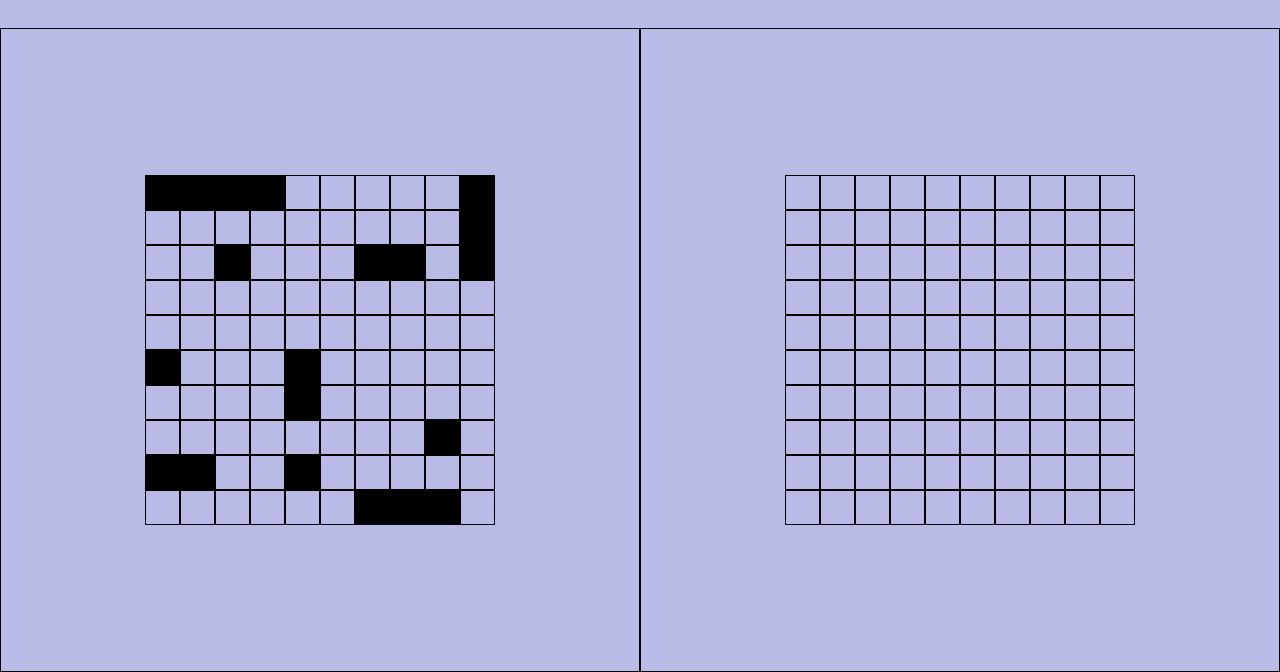
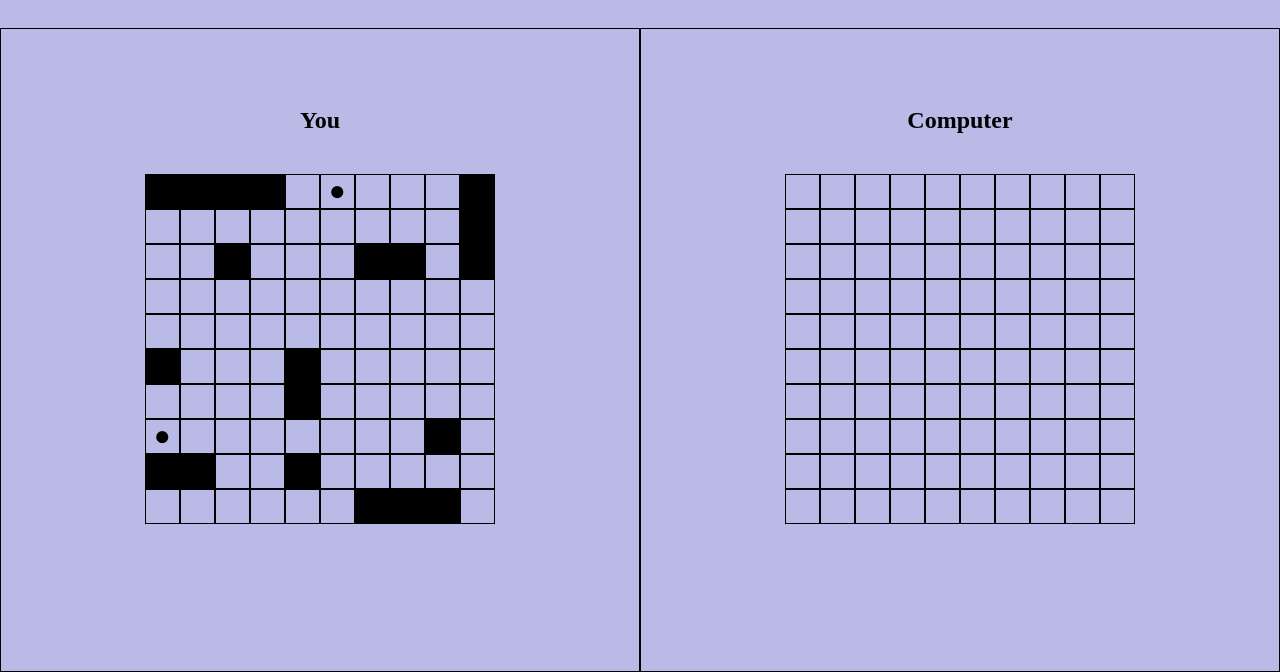
Before and after one commit to Vlad-Petruk/battleship, a website built with webpack: page src/index.html in a window 1280 px wide. Shown: the part 128-800 px from the top of the page. Built offline with nearby package versions, Linux system fonts and the light colour scheme.

Commit message:
add functionality for computer to randomly attack player board

```diff
--- a/src/UI.js
+++ b/src/UI.js
@@ -3,22 +3,58 @@ import { Player } from "./player";
 import { Ship } from "./ship";
 
 
-function renderGameboard (player, box) {
+function renderPlayerGameboard(player, box) {
+    const container = document.createElement('div');
+    container.classList.add('container')
+    function render() {
+        container.textContent = '';
+        for (let i = 0; i < player.gameboard.gameboard.length; i++) {
+            for (let j = 0; j < player.gameboard.gameboard[i].length; j++) {
+                const square = document.createElement('div');
+                if(typeof(player.gameboard.gameboard[i][j]) === 'object') {
+                    if(player.gameboard.gameboard[i][j].value = 'O') {
+                        square.innerHTML = player.gameboard.gameboard[i][j].value;
+                        square.classList.add('black')
+                    }
+                } else if (player.gameboard.gameboard[i][j] === "X"){
+                    square.innerHTML = player.gameboard.gameboard[i][j];
+                    square.classList.add('orange')
+                }
+                else {
+                    square.innerHTML = player.gameboard.gameboard[i][j];
+                }
+                container.appendChild(square);
+            }
+        }
+        box.append(container)
+    }
+    function attack () {
+        let colRandom = Math.floor(Math.random() * 10);
+        let rowRandom = Math.floor(Math.random() * 10);
+        if(player.gameboard.gameboard[colRandom][rowRandom] !== '\u25CF'&&player.gameboard.gameboard[colRandom][rowRandom].value !== 'X') {
+            player.gameboard.receiveAttack(colRandom,rowRandom);
+            if(typeof(player.gameboard.gameboard[colRandom][rowRandom]) === 'object') {
+                player.gameboard.gameboard[colRandom][rowRandom] = player.gameboard.gameboard[colRandom][rowRandom].value;
+                render()
+            } else {
+                render()
+            }
+        }
+    }
+
+    return {
+        render,
+        attack
+    }
+}
+
+function renderCompGameboard (player, box) {
     const container = document.createElement('div');
     container.classList.add('container')
     for (let i = 0; i < player.gameboard.gameboard.length; i++) {
         for (let j = 0; j < player.gameboard.gameboard[i].length; j++) {
             const square = document.createElement('div');
-        if(player.type === 'You') {
-            if(typeof(player.gameboard.gameboard[i][j]) === 'object') {
-                square.innerHTML = player.gameboard.gameboard[i][j].value;
-                square.classList.add('black')
-            } else {
-                square.innerHTML = player.gameboard.gameboard[i][j];
-            }
-        } else {
-
-        }
+            container.appendChild(square);
             square.addEventListener('click', () => {
                 player.gameboard.receiveAttack([i],[j])
                 if(typeof(player.gameboard.gameboard[i][j]) === 'object') {
@@ -28,12 +64,14 @@ function renderGameboard (player, box) {
                 } else {
                     square.innerHTML = player.gameboard.gameboard[i][j];
                 }
-
             })
-        container.appendChild(square);
         }
     }
-    box.append(container)
+    box.append(container);
 }
 
-export {renderGameboard}
+
+export {
+    renderPlayerGameboard,
+    renderCompGameboard
+}
--- a/src/gameboard.js
+++ b/src/gameboard.js
@@ -68,9 +68,10 @@ const Gameboard = (player) => {
     return gameboard;
   }
 
+
   //Currently testing this in index.js
   function receiveAttack(col, row) {
-    if (_isWithinBounds(col) && _isWithinBounds(row)) {
+    if (_isWithinBounds(col) && _isWithinBounds(row)&&checkEndGame() !== true) {
       let boardCell = gameboard[col][row];
       if (boardCell === '\u25CF') {
         return;
@@ -155,6 +156,7 @@ const Gameboard = (player) => {
     console.log(counter);
     if (counter >= 10) {
       console.log(`${player} lose`);
+      return true;
     }
   }
 
--- a/src/index.html
+++ b/src/index.html
@@ -14,8 +14,12 @@
           <h1>BATTLESHIP</h1>
         </div>
         <div class="gameboards">
-          <div class="gameboard-one"></div>
-          <div class="gameboard-two"></div>
+          <div class="gameboard-one">
+            <H2>You</H2>
+          </div>
+          <div class="gameboard-two">
+            <H2>Computer</H2>
+          </div>
         </div>
       </div>
     </div>
--- a/src/index.js
+++ b/src/index.js
@@ -1,15 +1,16 @@
 import { Gameboard } from "./gameboard";
 import { Ship } from "./ship";
 import { Player } from "./player";
-import { renderGameboard } from "./UI";
+import { renderPlayerGameboard, renderCompGameboard } from "./UI";
+
 
 document.addEventListener('DOMContentLoaded', () => {
     const playerBoardBox = document.querySelector('.gameboard-one');
     const computerBoardBox = document.querySelector('.gameboard-two');
-    const header = document.querySelector('.header');
 
     const realPlayer = Player('You');
     const compPlayer = Player('Computer');
+
     const fourShip = Ship(4)
     const threeShipOne = Ship(3);
     const threeShipTwo = Ship(3);
@@ -45,9 +46,14 @@ document.addEventListener('DOMContentLoaded', () => {
     compPlayer.gameboard.placeShip(5,0, oneShipFour, 'horizontal');
 
 
-    renderGameboard(realPlayer, playerBoardBox);
-    renderGameboard(compPlayer, computerBoardBox)
+    const playerGameboard = renderPlayerGameboard(realPlayer, playerBoardBox);
+    renderCompGameboard(compPlayer, computerBoardBox)
 
+    playerGameboard.render();
+    playerGameboard.attack()
+    playerGameboard.attack()
+
+    // compGameboard.renderCompGameboard()
 
 
 
--- a/src/style.css
+++ b/src/style.css
@@ -45,8 +45,12 @@
     border: 1px solid black;
 
     display: flex;
+    flex-direction: column;
     justify-content: center;
     align-items: center;
+
+    gap: 40px;
+
 }
 
 .gameboard-two {
@@ -54,8 +58,15 @@
     border: 1px solid black;
 
     display: flex;
+    flex-direction: column;
     justify-content: center;
     align-items: center;
+
+    gap: 40px;
+}
+
+h2 {
+    margin-top: -70px;
 }
 
 .container {
```
Also changed, not shown: dist/main.js. Lines whose indentation alone changed are shown as unchanged.
